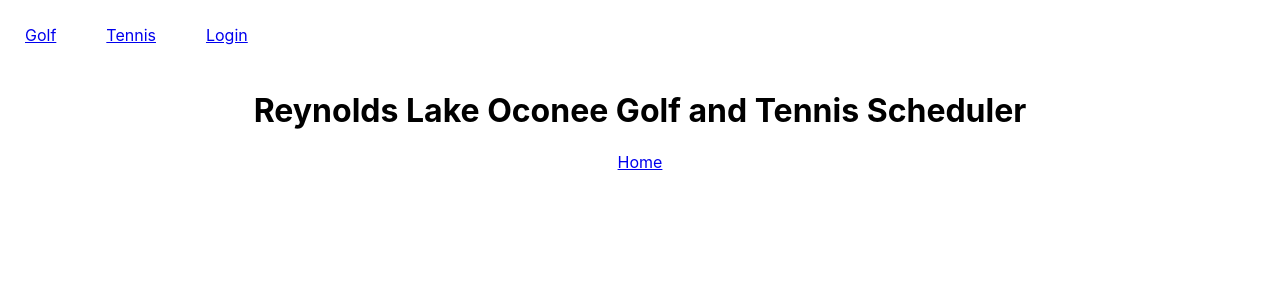
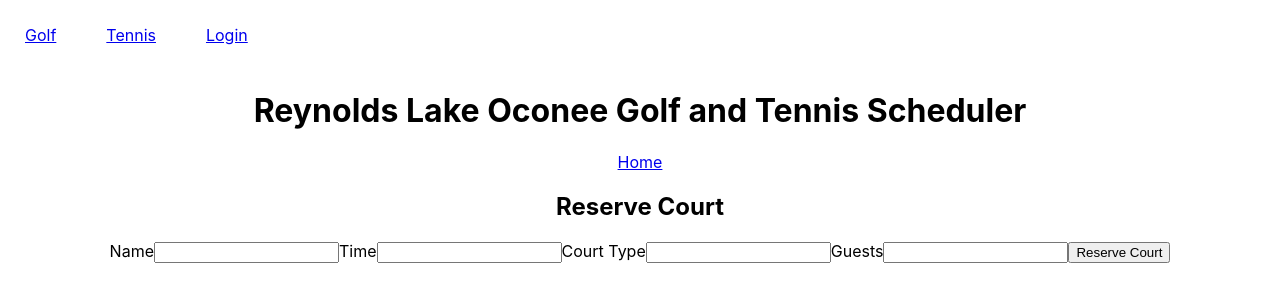
Before and after one commit to jthayden/activity-scheduler, a React (Create React App) app in the folder client/: page /tenniscomplexes/1/courtbookings/new in a window 1280 px wide. Shown: the top 302 px of the page. Built offline with nearby package versions, Linux system fonts and the light colour scheme.

Commit message:
Built out court booking form. Tested and working!

```diff
--- a/client/src/App.js
+++ b/client/src/App.js
@@ -10,6 +10,7 @@
 import GolfLessonBooking from './components/GolfLessonBooking'
 import CreateTennisComplex from './components/CreateTennisComplex'
 import TennisComplex from './components/TennisComplex'
+import CreateCourtBooking from './components/CreateCourtBooking'
 import './App.css'
 
 class App extends Component {
@@ -50,6 +51,7 @@
             <Route exact path='/golflessons/:id' component={GolfLessonBooking} />
             <Route exact path='/tenniscomplexes/create' component={CreateTennisComplex} />
             <Route exact path='/tenniscomplexes/:id' component={TennisComplex} />
+            <Route exact path='/tenniscomplexes/:id/courtbookings/new' component={CreateCourtBooking} />
           </Switch>
         </div>
 
--- /dev/null
+++ b/client/src/components/CreateCourtBooking.jsx
@@ -0,0 +1,83 @@
+import React, { Component } from 'react'
+import axios from 'axios'
+import { Redirect } from 'react-router-dom'
+
+export default class CreateCourtBooking extends Component {
+    state = {
+        new_court_booking: {
+            name:'',
+            time:'',
+            court_type:'',
+            guests:'',
+            tennis_complex: this.props.match.params.id
+        },
+        redirectToHome: false
+    }
+
+    handleInputChange = (evt) => {
+        let copiedCourtBooking = {...this.state.new_court_booking}
+        copiedCourtBooking[evt.target.name] = evt.target.value
+        this.setState({new_court_booking: copiedCourtBooking})
+    }
+
+    handleSubmit = (evt) => {
+        evt.preventDefault()
+        axios.post('/api/v1/courtbookings/', this.state.new_court_booking).then(() => {
+            this.setState({
+                redirectToHome:true
+            })
+        })
+    }
+
+    render() {
+        if(this.state.redirectToHome) {
+            return <Redirect to='/' />
+        }
+
+        return (
+            <div>
+                <h2>Reserve Court</h2>
+                <form onSubmit={this.handleSubmit}>
+                    <div>
+                        <label htmlFor="new-court-booking-name">Name</label>
+                        <input
+                            type="text"
+                            name='name'
+                            id='new-court-booking-name'
+                            onChange={this.handleInputChange}
+                            value={this.state.new_court_booking.name}
+                        />
+                        <label htmlFor="new-court-booking-time">Time</label>
+                        <input
+                            type="text"
+                            name='time'
+                            id='new-court-booking-time'
+                            onChange={this.handleInputChange}
+                            value={this.state.new_court_booking.time}
+                        />
+                        <label htmlFor="new-court-booking-court-type">Court Type</label>
+                        <input
+                            type="text"
+                            name='court_type'
+                            id='new-court-booking-court-type'
+                            onChange={this.handleInputChange}
+                            value={this.state.new_court_booking.court_type}
+                        />
+                        <label htmlFor="new-court-booking-guests">Guests</label>
+                        <input
+                            type="text"
+                            name='guests'
+                            id='new-court-booking-guests'
+                            onChange={this.handleInputChange}
+                            value={this.state.new_court_booking.guests}
+                        />
+                        <input
+                            type="submit"
+                            value='Reserve Court'
+                        />
+                    </div>
+                </form>
+            </div>
+        )
+    }
+}
--- a/client/src/components/CreateTeeTime.jsx
+++ b/client/src/components/CreateTeeTime.jsx
@@ -76,7 +76,6 @@
                             value='Book Tee Time'
                         />
                     </div>
-
                 </form>
             </div>
         )
```
Also changed, not shown: client/src/components/CourtBooking.jsx (added), 1 other file (tests, documents, lock files or other folders).
